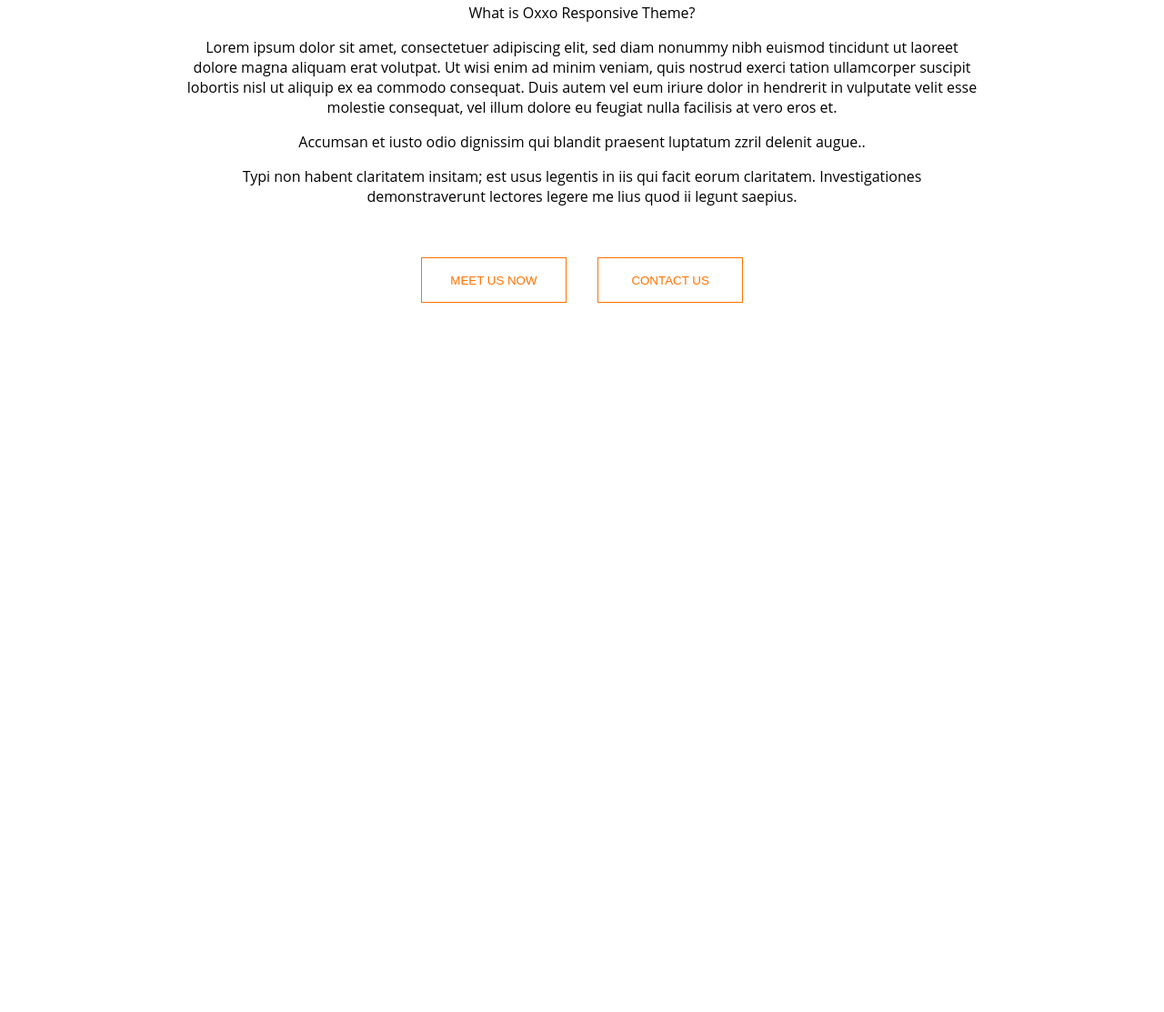
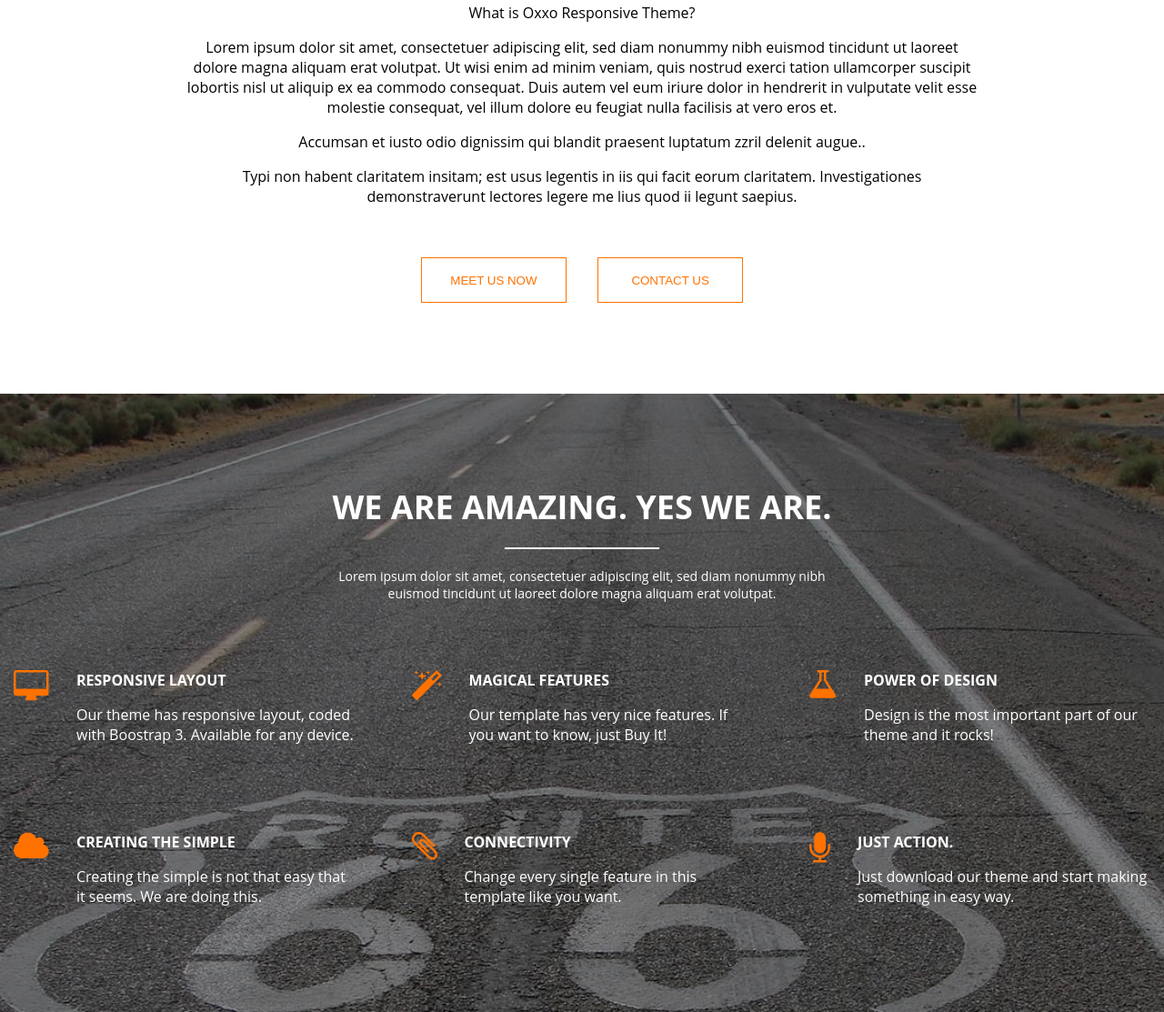
Before and after one commit to ihorko888/Oxxo, a plain HTML site: page index.html in a window 1280 px wide. Shown: the part 1687-2800 px from the top of the page at 91% size. Before the commit the page ends 2120 px from the top, so only its background shows below. Drawn offline with nearby package versions, Linux system fonts and the light colour scheme.

Commit message:
Added amazing section

```diff
--- a/assets/css/style.css
+++ b/assets/css/style.css
@@ -284,6 +284,7 @@ h6 {
     margin-bottom: 75px;
     max-width: 550px;
     text-align: center;
+    position: relative;
 }
 
 .content__title {
@@ -291,6 +292,7 @@ h6 {
     font-size: 36px;
     color: #666666;
     text-transform: uppercase;
+    text-align: center;
 }
 
 .content__title:after {
@@ -420,3 +422,52 @@ h6 {
 .btn-orange + .btn-orange {
     margin-left: 30px;
 }
+
+.amazing {
+    background: url("../img/amazing-bg.jpg");
+    background-size: cover;
+    background-position: center;
+    background-repeat: no-repeat;
+    color: #fff;
+    position: relative;
+}
+
+.amazing:before {
+    content: "";
+    display: block;
+    width: 100%;
+    height: 100%;
+    position: absolute;
+    top: 0;
+    background-color: rgba(0, 0, 0, 0.4);
+}
+
+.amazing .content__title {
+    color: #fff;
+}
+
+.amazing .content__title:after {
+    background-color: #fff;
+}
+
+.amazing__content {
+    position: relative;
+    display: flex;
+    flex-wrap: wrap;
+    justify-content: space-between;
+}
+
+.amazing__content-block {
+    margin-bottom: 80px;
+    width: 30%;
+    display: flex;
+    align-items: flex-start;
+}
+
+.amazing__content-block img {
+    margin-right: 30px;
+}
+
+.amazing__content-block:nth-child(4), .amazing__content-block:nth-child(5), .amazing__content-block:nth-child(6) {
+    margin-bottom: 0;
+}
--- a/index.html
+++ b/index.html
@@ -140,5 +140,93 @@
     </div>
     <!-- /.about -->
 
+    <div class="amazing pd">
+        <div class="container">
+            <div class="about__text">
+                <h2 class="content__title">WE ARE AMAZING. YES WE ARE.</h2>
+                <p class="content__subtitle">
+                    Lorem ipsum dolor sit amet, consectetuer adipiscing elit, sed diam nonummy nibh euismod tincidunt ut laoreet dolore magna aliquam erat volutpat.
+                </p>
+                <!-- /.content__subtitle -->
+            </div>
+            <!-- /.about__text -->
+            <div class="amazing__content">
+                <div class="amazing__content-block">
+                    <img src="assets/img/amazing/amazing-icon1.png" alt="Icon">
+                    <div class="amazing__content-block-text">
+                        <h4>RESPONSIVE LAYOUT</h4>
+                        <p>Our theme has responsive layout, coded with Boostrap 3. Available for any device.</p>
+                    </div>
+                </div>
+                <!-- /.amazing__content-block -->
+                <div class="amazing__content-block">
+                    <img src="assets/img/amazing/amazing-icon2.png" alt="Icon">
+                    <div class="amazing__content-block-text">
+                        <h4>MAGICAL FEATURES</h4>
+                        <p>Our template has very nice features. If you want to know, just Buy It!</p>
+                    </div>
+                </div>
+                <!-- /.amazing__content-block -->
+                <div class="amazing__content-block">
+                    <img src="assets/img/amazing/amazing-icon3.png" alt="Icon">
+                    <div class="amazing__content-block-text">
+                        <h4>POWER OF DESIGN</h4>
+                        <p>Design is the most important part of our theme and it rocks!</p>
+                    </div>
+                </div>
+                <!-- /.amazing__content-block -->
+                <div class="amazing__content-block">
+                    <img src="assets/img/amazing/amazing-icon4.png" alt="Icon">
+                    <div class="amazing__content-block-text">
+                        <h4>CREATING THE SIMPLE</h4>
+                        <p>Creating the simple is not that easy that it seems. We are doing this.</p>
+                    </div>
+                </div>
+                <!-- /.amazing__content-block -->
+                <div class="amazing__content-block">
+                    <img src="assets/img/amazing/amazing-icon5.png" alt="Icon">
+                    <div class="amazing__content-block-text">
+                        <h4>CONNECTIVITY</h4>
+                        <p>Change every single feature in this template like you want. </p>
+                    </div>
+                </div>
+                <!-- /.amazing__content-block -->
+                <div class="amazing__content-block">
+                    <img src="assets/img/amazing/amazing-icon6.png" alt="Icon">
+                    <div class="amazing__content-block-text">
+                        <h4>JUST ACTION.</h4>
+                        <p>Just download our theme and start making something in easy way.</p>
+                    </div>
+                </div>
+                <!-- /.amazing__content-block -->
+            </div>
+            <!-- /.amazing__content -->
+        </div>
+        <!-- /.container -->
+    </div>
+    <!-- /.amazing -->
+
+    <div class="team pd">
+        <div class="container">
+            <div class="about__text">
+                <h2 class="content__title">WE ARE A TEAM.</h2>
+                <p class="content__subtitle">
+                    Lorem ipsum dolor sit amet, consectetuer adipiscing elit, sed diam nonummy nibh euismod tincidunt ut laoreet dolore magna aliquam erat volutpat.
+                </p>
+                <!-- /.content__subtitle -->
+            </div>
+            <!-- /.about__text -->
+            <div class="team__content">
+                <div class="team__content-block">
+                    <img src="" alt="">
+                </div>
+                <!-- /.team__content-block -->
+            </div>
+            <!-- /.team__content -->
+        </div>
+        <!-- /.container -->
+    </div>
+    <!-- /.team -->
+
 </body>
 </html>
```
Also changed, not shown: assets/css/style.min.css, assets/img/amazing-bg.jpg (added), assets/img/amazing/amazing-icon1.png (added), assets/img/amazing/amazing-icon2.png (added), assets/img/amazing/amazing-icon3.png (added), assets/img/amazing/amazing-icon4.png (added), assets/img/amazing/amazing-icon5.png (added), assets/img/amazing/amazing-icon6.png (added).
